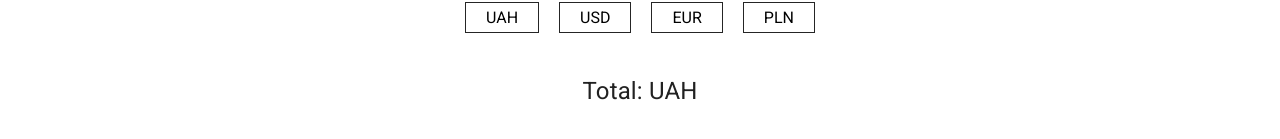
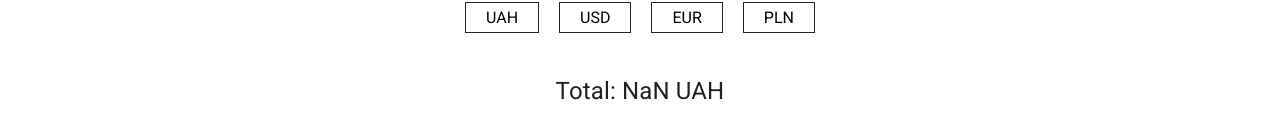
Before and after one commit to tetiana-kozak/shop-with-currency-converter, a React (Create React App) app: page / in a window 1280 px wide. Shown: the part 140-279 px from the top of the page. Built offline with nearby package versions, Linux system fonts and the light colour scheme; no server answers.

Commit message:
it`s working))))

```diff
--- a/src/components/Total/Total.tsx
+++ b/src/components/Total/Total.tsx
@@ -1,16 +1,21 @@
 import { useAppSelector } from '../../redux/hooks'
 import './Total.scss'
 
-type Props = {}
+type Props = {
+  convertToSelectedCurrency: (price: number, selectedCurrency: string) => number
+}
 
-const Total = (props: Props) => {
+const Total = ({ convertToSelectedCurrency }: Props) => {
   const totalPrice = useAppSelector((state) => state.totalPrice)
   const convertedPrice = useAppSelector((state) => state.convertingPrice)
   const isConverted = useAppSelector((state) => state.convertingPrice)
 
+  const selectedCurrency = useAppSelector((state) => state.convertingPrice)
+
   return (
     <div className="total">
-      Total: {isConverted ? convertedPrice : totalPrice}
+      Total: {convertToSelectedCurrency(totalPrice, selectedCurrency)}{' '}
+      {selectedCurrency}
     </div>
   )
 }
--- a/src/container/App/App.tsx
+++ b/src/container/App/App.tsx
@@ -39,7 +39,7 @@ const App = (props: Props) => {
           Product shop
         </Typography>
         <CurrencyButtons />
-        <Total />
+        <Total convertToSelectedCurrency={convertToSelectedCurrency} />
         <ProductItems convertToSelectedCurrency={convertToSelectedCurrency} />
       </Container>
     </StyledEngineProvider>
--- a/src/utils/productsArray.ts
+++ b/src/utils/productsArray.ts
@@ -10,37 +10,37 @@ const productsArray: Product[] = [
     id: 1,
     title: 'iPhone 14 Pro',
     description: 'This is iPhone 14 Pro',
-    price: 30000,
+    price: 100,
   },
   {
     id: 2,
     title: 'iPhone 13 Pro',
     description: 'This is iPhone 13 Pro',
-    price: 20500,
+    price: 200,
   },
   {
     id: 3,
     title: 'iPhone 12 Pro',
     description: 'This is iPhone 12 Pro',
-    price: 20000,
+    price: 500,
   },
   {
     id: 4,
     title: 'iPhone 10 Pro',
     description: 'This is iPhone 10 Pro',
-    price: 12000,
+    price: 1000,
   },
   {
     id: 5,
     title: 'iPhone 14 Pro',
     description: 'This is iPhone 14 Pro',
-    price: 15000,
+    price: 1500,
   },
   {
     id: 6,
     title: 'iPhone 8',
     description: 'This is iPhone 8 ',
-    price: 10000,
+    price: 2000,
   },
 ]
 
```
